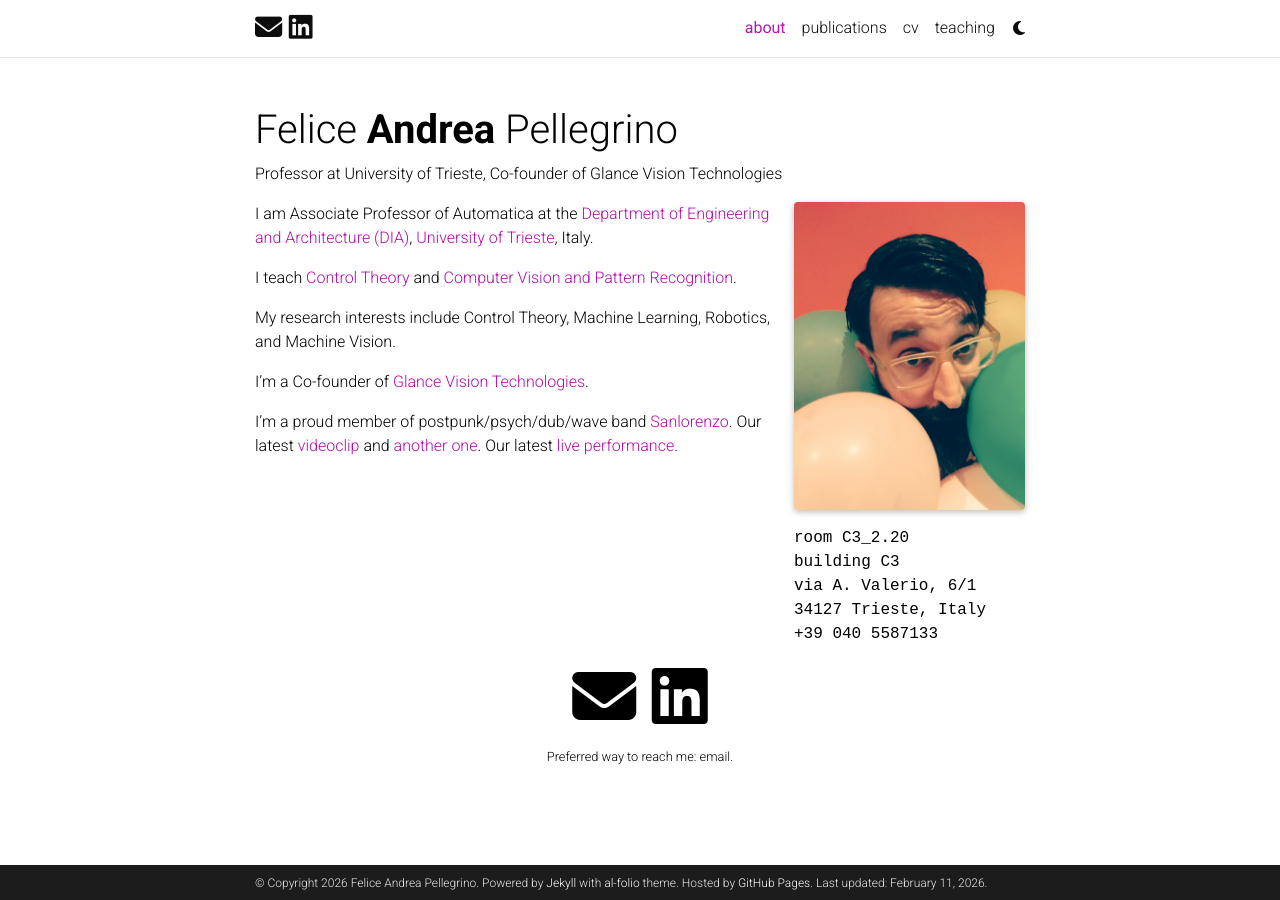
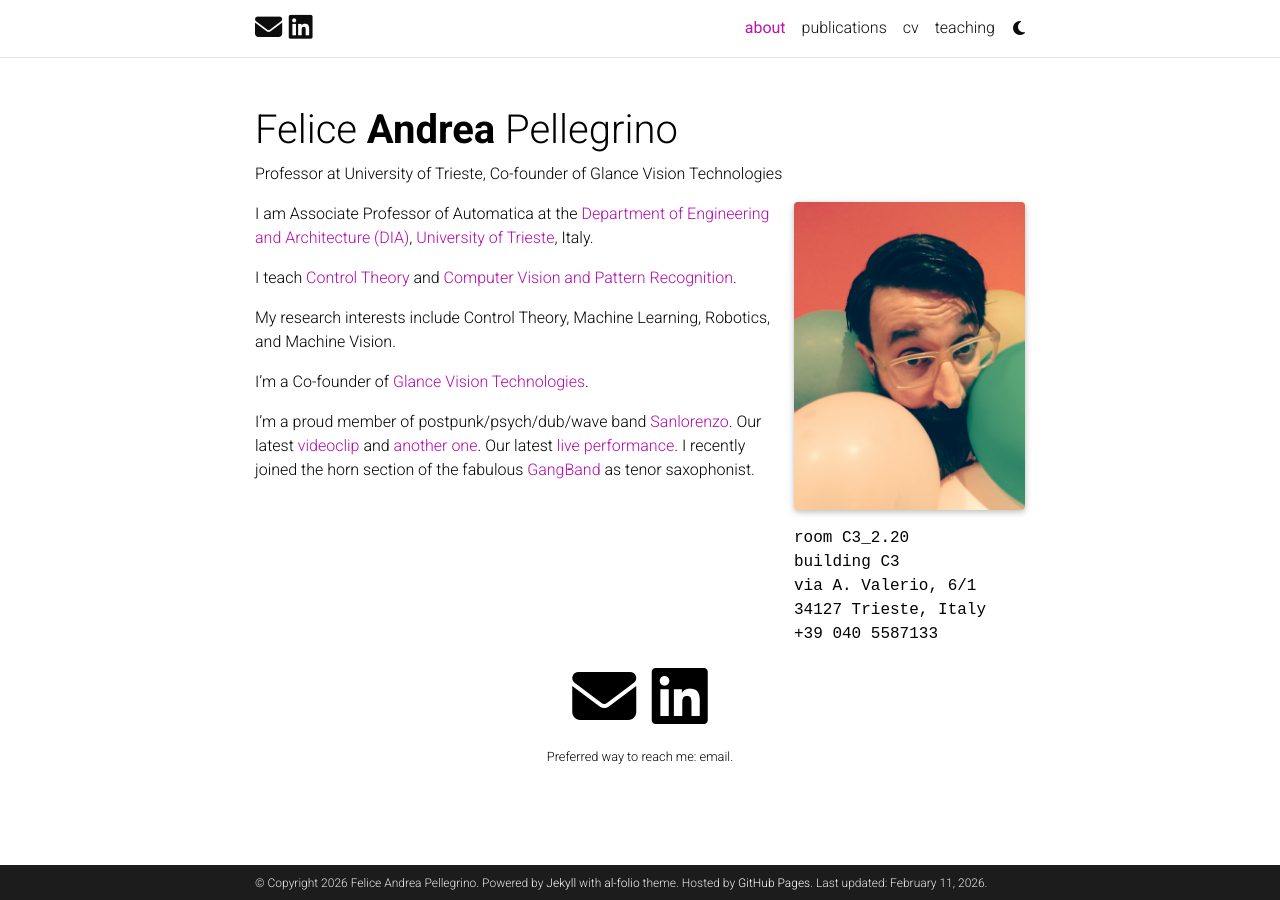
Before and after one commit to feliceandreapellegrino/feliceandreapellegrino.github.io, a Jekyll site: the page built from _pages/about.md, in a window 1280 px wide. Built offline with Jekyll 4.4.1, drawn with Linux system fonts in a browser that asks for light colours; full-size pictures stand in for the smaller copies a plugin makes; comment, search, counter and statistics services are not loaded; a style sheet for code colours, icons or effects is not loaded.

Commit message:
added gangband

```diff
--- a/_pages/about.md
+++ b/_pages/about.md
@@ -31,4 +31,4 @@
 
 I'm a Co-founder of [Glance Vision Technologies](https://www.gvt.it/).
 
-I'm a proud member of postpunk/psych/dub/wave band [Sanlorenzo](https://open.spotify.com/intl-it/artist/1aq5hx9lKx7DKYdq3nw40p?si=nsPMYONcTq2QCmyoeQGrig). Our latest [videoclip](https://www.youtube.com/watch?v=tMLRuRsU_yw) and [another one](https://youtu.be/pjFytgL3zIQ?si=rAdt4VWBnerWazEY&t=4). Our latest [live performance](https://www.youtube.com/watch?v=kG4BYQNUjUE&t=1s).
+I'm a proud member of postpunk/psych/dub/wave band [Sanlorenzo](https://open.spotify.com/intl-it/artist/1aq5hx9lKx7DKYdq3nw40p?si=nsPMYONcTq2QCmyoeQGrig). Our latest [videoclip](https://www.youtube.com/watch?v=tMLRuRsU_yw) and [another one](https://youtu.be/pjFytgL3zIQ?si=rAdt4VWBnerWazEY&t=4). Our latest [live performance](https://www.youtube.com/watch?v=kG4BYQNUjUE&t=1s). I recently joined the horn section of the fabulous [GangBand](https://www.gangband.it) as tenor saxophonist.
```
